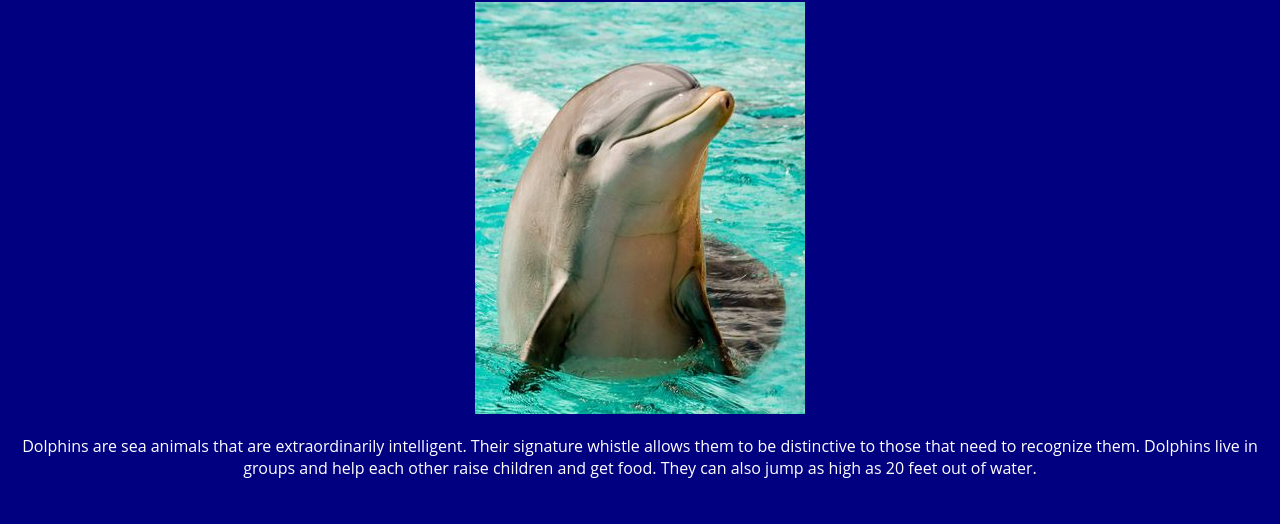
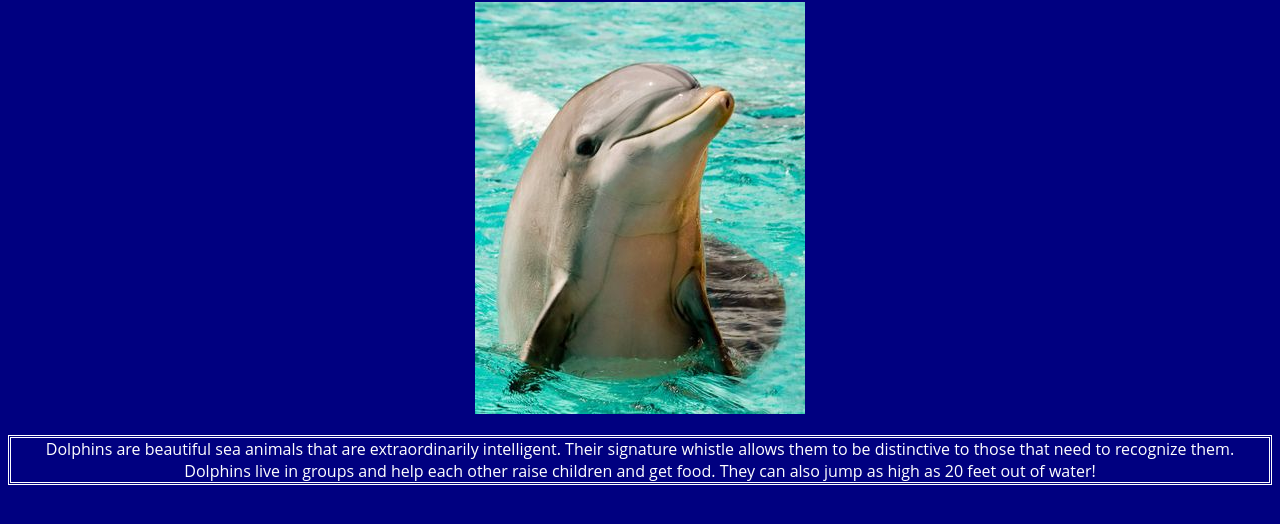
Before and after one commit to hayleyrobin/WebDevAssignment1, a plain HTML site: page dolphin.html in a window 1280 px wide. Shown: the part 84-608 px from the top of the page. Drawn offline with Linux system fonts and the light colour scheme.

Commit message:
Adding borders to paragraph

```diff
--- a/dolphin.html
+++ b/dolphin.html
@@ -9,11 +9,11 @@
 <body>
     <h1 style="color:white;">Dolphin</h1>
     <img src="images/cute-dolphin.jpg" alt="dolphin">
-    <p style="color:white;" class="dotted">
-        Dolphins are sea animals that are extraordinarily intelligent.
+    <p style="color:white;" class="double">
+        Dolphins are beautiful sea animals that are extraordinarily intelligent.
         Their signature whistle allows them to be distinctive to those
         that need to recognize them. Dolphins live in groups and help
         each other raise children and get food. They can also jump as high
-        as 20 feet out of water.
+        as 20 feet out of water!
     </p>
 </body>
```
